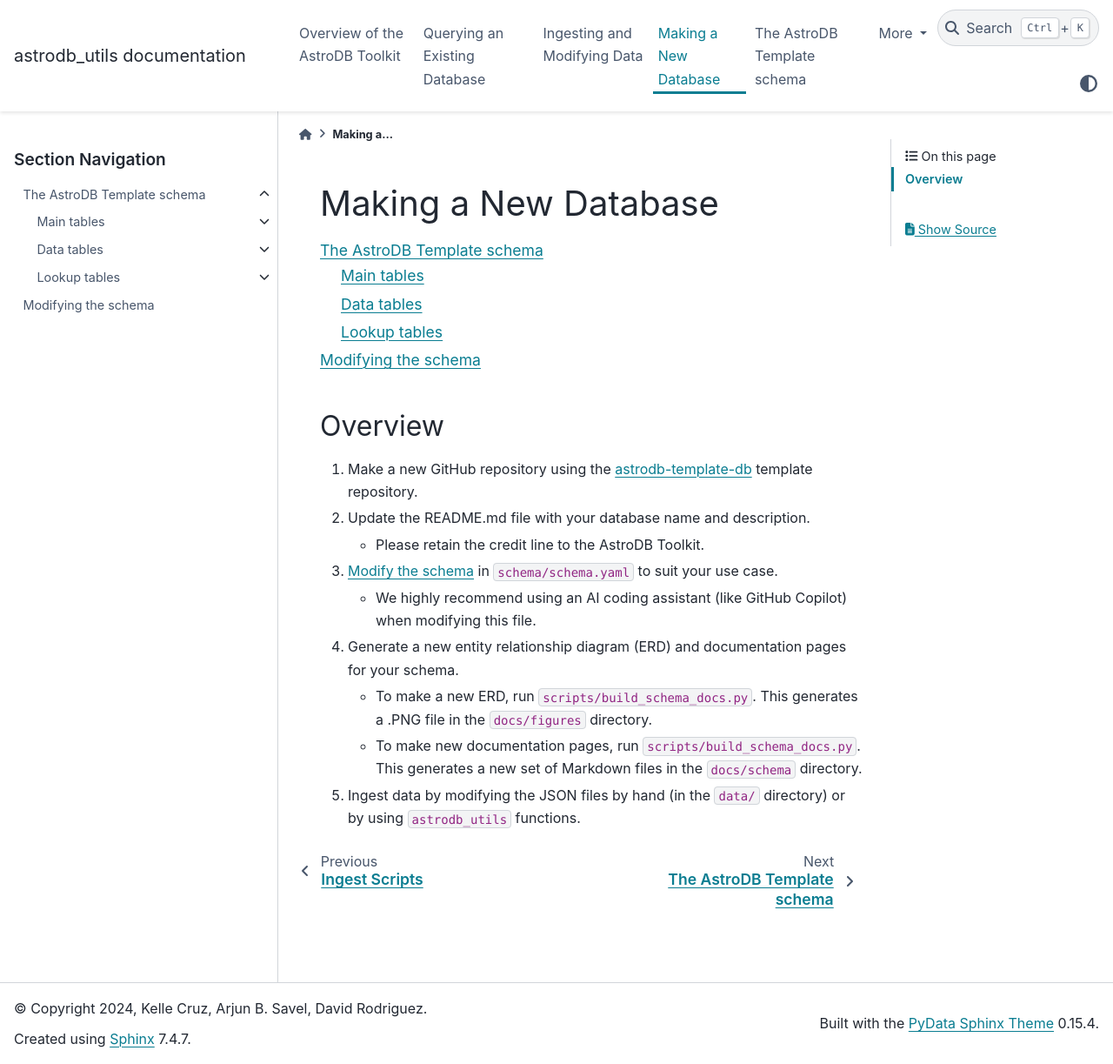
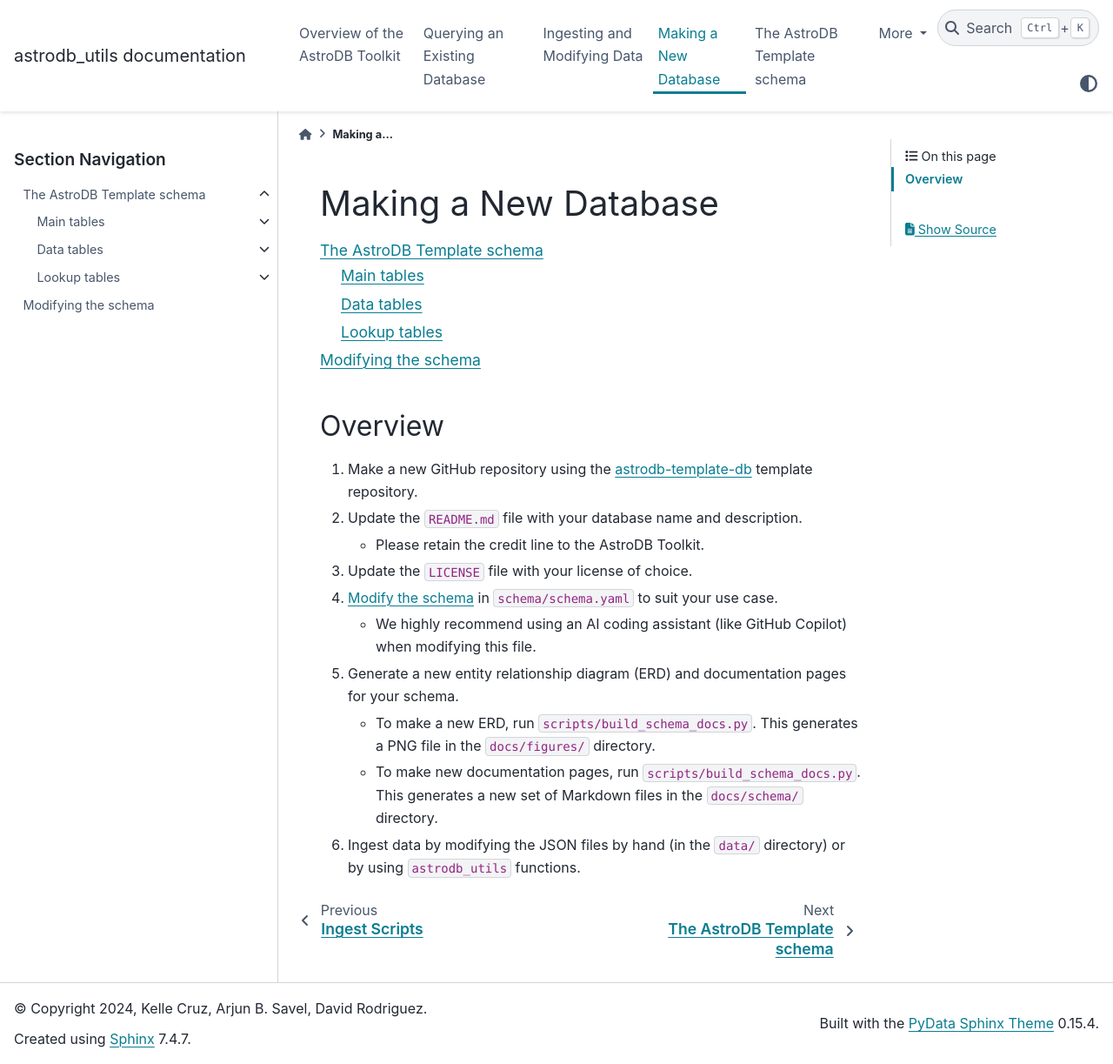
Before and after one commit to astrodbtoolkit/astrodb_utils, a Sphinx documentation site: the page built from docs/pages/make_new_db/getting_started_new_database.rst, in a window 1280 px wide and 1223 px high. Shown: the whole window at 87% size. Built offline with Sphinx 7.4.7 and the PyData theme 0.15.4, drawn with Linux system fonts in a browser that asks for light colours; pages that are not in the unit, such as notebooks, are missing from menus; the version number could not be read and is left out.

Commit message:
add bit about LICENSE file

```diff
--- a/docs/pages/make_new_db/getting_started_new_database.rst
+++ b/docs/pages/make_new_db/getting_started_new_database.rst
@@ -14,9 +14,11 @@ Overview
 
 #. Make a new GitHub repository using the `astrodb-template-db <https://github.com/astrodbtoolkit/astrodb-template-db>`_ template repository.
 
-#. Update the README.md file with your database name and description.
+#. Update the ``README.md`` file with your database name and description.
 
    * Please retain the credit line to the AstroDB Toolkit.
+
+#. Update the ``LICENSE`` file with your license of choice.
 
 #. :doc:`Modify the schema <modifying_schema>` in ``schema/schema.yaml`` to suit your use case.
 
@@ -24,8 +26,8 @@ Overview
 
 #. Generate a new entity relationship diagram (ERD) and documentation pages for your schema.
 
-   * To make a new ERD, run ``scripts/build_schema_docs.py``. This generates a .PNG file in the ``docs/figures`` directory.
+   * To make a new ERD, run ``scripts/build_schema_docs.py``. This generates a PNG file in the ``docs/figures/`` directory.
 
-   * To make new documentation pages, run ``scripts/build_schema_docs.py``. This generates a new set of Markdown files in the ``docs/schema`` directory.
+   * To make new documentation pages, run ``scripts/build_schema_docs.py``. This generates a new set of Markdown files in the ``docs/schema/`` directory.
 
 #. Ingest data by modifying the JSON files by hand (in the ``data/`` directory) or by using ``astrodb_utils`` functions.
```
